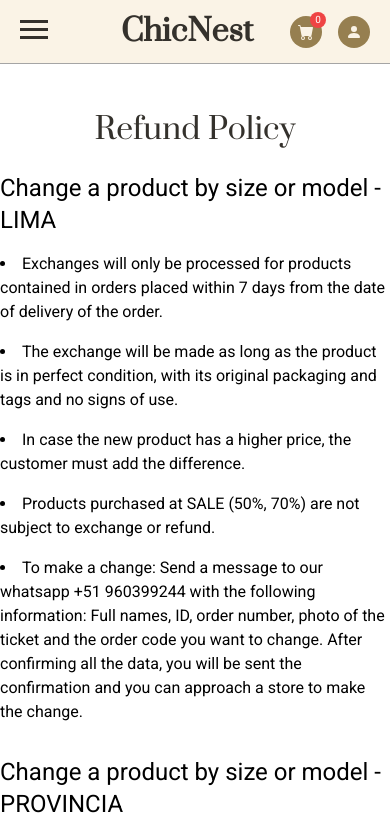
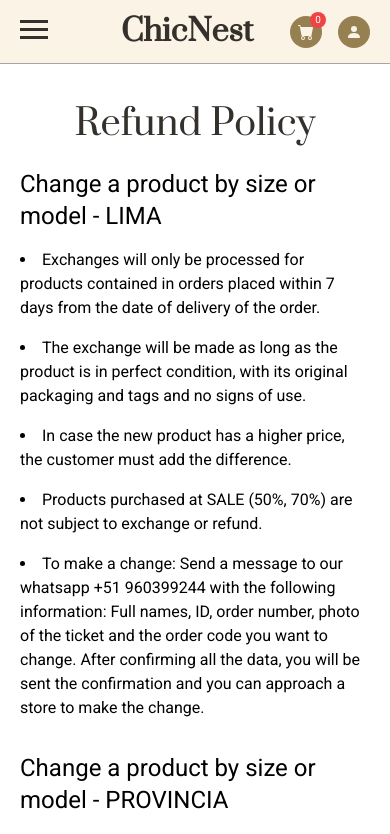
Before and after one commit to SQdeveloper/ChicNest-ecommerce, a React (Vite) app: page /refund-policy in a window 390 px wide. Shown: the top 834 px of the page. Built offline with nearby package versions, Linux system fonts and the light colour scheme.

Commit message:
Adding responsive to the refund policy page

```diff
--- a/src/components/QuestionsSection.tsx
+++ b/src/components/QuestionsSection.tsx
@@ -3,9 +3,9 @@ import Acordeon from "./Acordeon";
 const QuestionsSection = () => {
     return (
         <div className="bg-extra-light-gray">
-            <section className="px-2 max-w-[1280px] mx-auto relative text-center py-12">
+            <section className="max-md:py-6 px-2 max-w-[1280px] mx-auto relative text-center py-12">
                 <span className="max-md:text-xl capitalize text-rat-gray font-secondary">ask us anything</span>
-                <h2 className="capitalize mt-3 font-primary text-4xl">frequently asked questions</h2>
+                <h2 className="leading-[50px] capitalize mt-3 font-primary text-4xl">frequently asked questions</h2>
                 <p className="max-md:text-xl text-rat-gray font-secondary mt-4">Our friendly team would love to answer your questions</p>
                 <Acordeon/>
                 <img className="max-xl:hidden absolute top-40 left-5" src="../../src/assets/images/perlas.png" alt="" />
--- a/src/pages/RefundPolicy.tsx
+++ b/src/pages/RefundPolicy.tsx
@@ -1,7 +1,7 @@
 const RefundPolicy = () => {
     return (
-        <div className="font-secondary text-center my-12 max-w-[1000px] mx-auto">
-            <h2 className="font-primary text-3xl">Refund Policy</h2>
+        <div className="max-sm:my-10 max-sm:mx-5 max-lg:mx-8 max-xl:mx-12 font-secondary text-center my-12 max-w-[1000px] mx-auto">
+            <h2 className="max-sm:text-4xl font-primary text-3xl">Refund Policy</h2>
             <div className="mt-6 flex flex-col gap-8">
                 <aside className="text-start flex flex-col gap-2">
                     <h3 className="text-2xl">Change a product by size or model - LIMA</h3>
```
